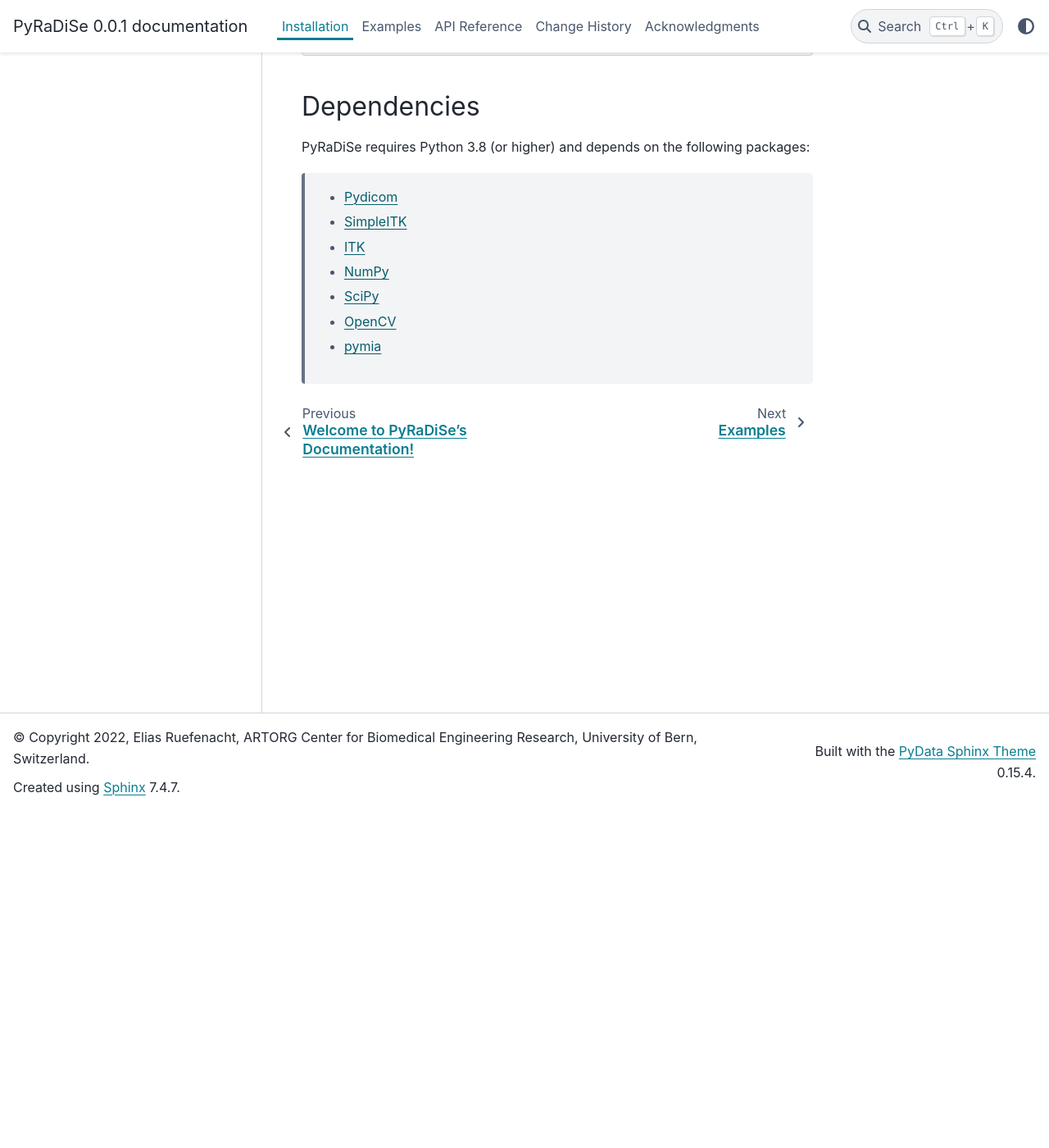
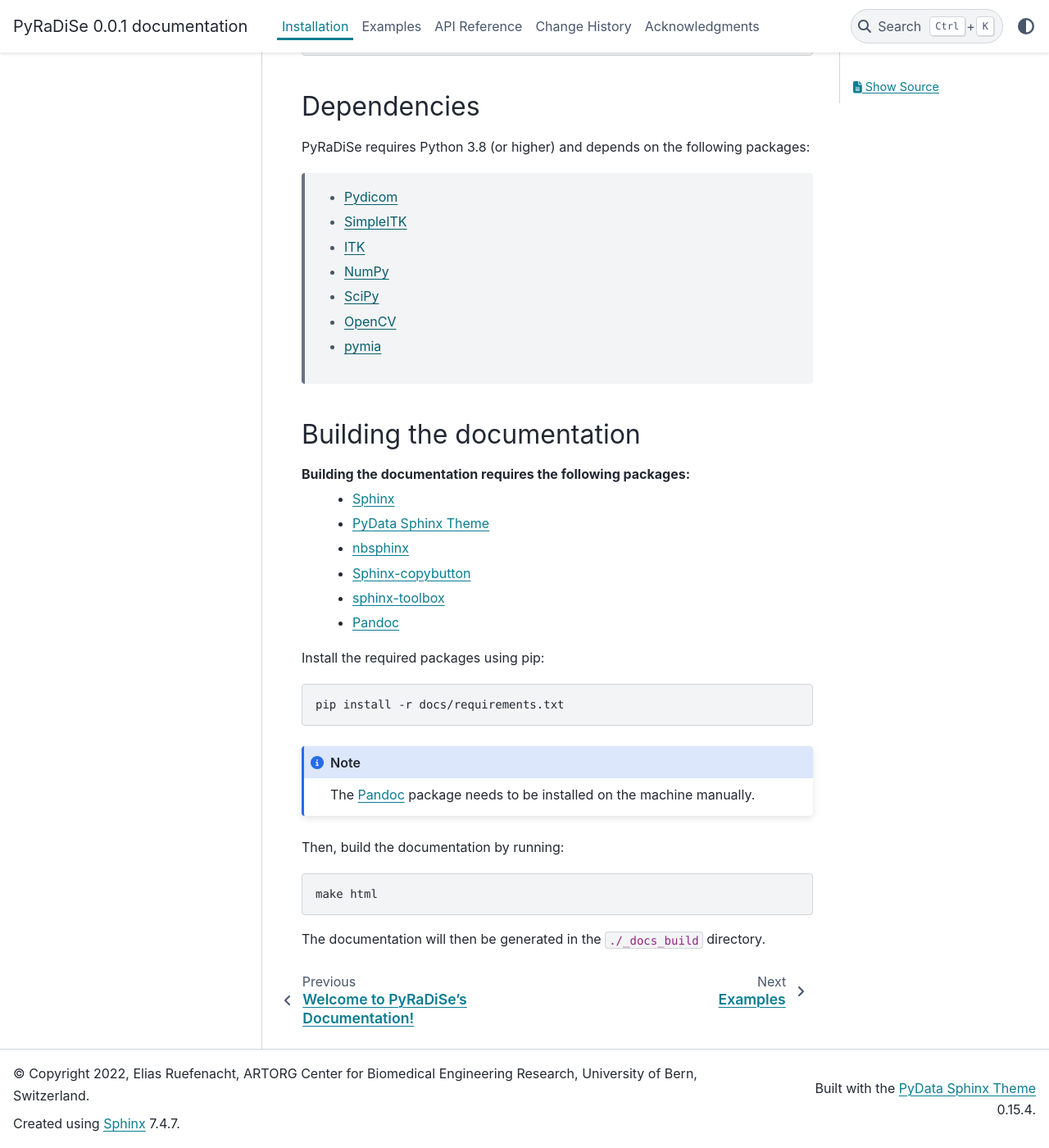
Before and after one commit to ubern-mia/pyradise, a Sphinx documentation site: the page built from docs/installation.rst, in a window 1280 px wide and 1400 px high, scrolled down 411 px. Shown: the whole window at 82% size. Built offline with Sphinx 7.4.7 and the PyData theme 0.15.4, drawn with Linux system fonts in a browser that asks for light colours; formulas are drawn with MathJax 3; pages that are not in the unit, such as notebooks, are missing from menus; the version number is read from the project's files by our own code.

Commit message:
docs(installation): Added a chapter for building the documentation docs(filio): Initial test with automodule docs(requirements): Removed sphinxemoji package because it is unused

```diff
--- a/docs/installation.rst
+++ b/docs/installation.rst
@@ -28,3 +28,30 @@
  - `SciPy <https://www.scipy.org/>`_
  - `OpenCV <https://github.com/opencv/opencv-python>`_
  - `pymia <https://pymia.readthedocs.io/en/latest/>`_
+
+Building the documentation
+--------------------------
+Building the documentation requires the following packages:
+ - `Sphinx <https://www.sphinx-doc.org/en/master/>`_
+ - `PyData Sphinx Theme <https://pydata-sphinx-theme.readthedocs.io/en/stable/>`_
+ - `nbsphinx <https://nbsphinx.readthedocs.io/en/latest/>`_
+ - `Sphinx-copybutton <https://sphinx-copybutton.readthedocs.io/en/latest/>`_
+ - `sphinx-toolbox <https://sphinx-toolbox.readthedocs.io/en/latest/>`_
+ - `Pandoc <https://pandoc.org/>`_
+
+Install the required packages using pip:
+
+.. code-block:: bash
+
+   pip install -r docs/requirements.txt
+
+.. note::
+   The `Pandoc <https://pandoc.org/>`_ package needs to be installed on the machine manually.
+
+Then, build the documentation by running:
+
+.. code-block:: bash
+
+   make html
+
+The documentation will then be generated in the ``./_docs_build`` directory.
--- a/docs/pyradise.fileio.rst
+++ b/docs/pyradise.fileio.rst
@@ -3,12 +3,13 @@
 
 .. module:: pyradise.fileio
 .. currentmodule:: pyradise.fileio
+.. automodule:: pyradise.data.subject, pyradise.data.organ, pyradise.data.rater, pyradise.data.modality
 
 
 FileIO Package
 ==============
 
-The :mod:`pyradise.fileio` package provides functionality for converting DICOM data into :class:`pyradise.data.Subject`..
+The :mod:`pyradise.fileio` package provides functionality for converting DICOM data into :class:`Subject`.
 
 
 Crawling Module
--- a/docs/requirements.txt
+++ b/docs/requirements.txt
@@ -1,6 +1,5 @@
 Sphinx~=4.4.0
 pydata-sphinx-theme>=0.9.0
-sphinxemoji>=0.2.0
 nbsphinx>=0.8.9
 sphinx-copybutton>=0.5.0
 sphinx-toolbox>=3.1.2
```
